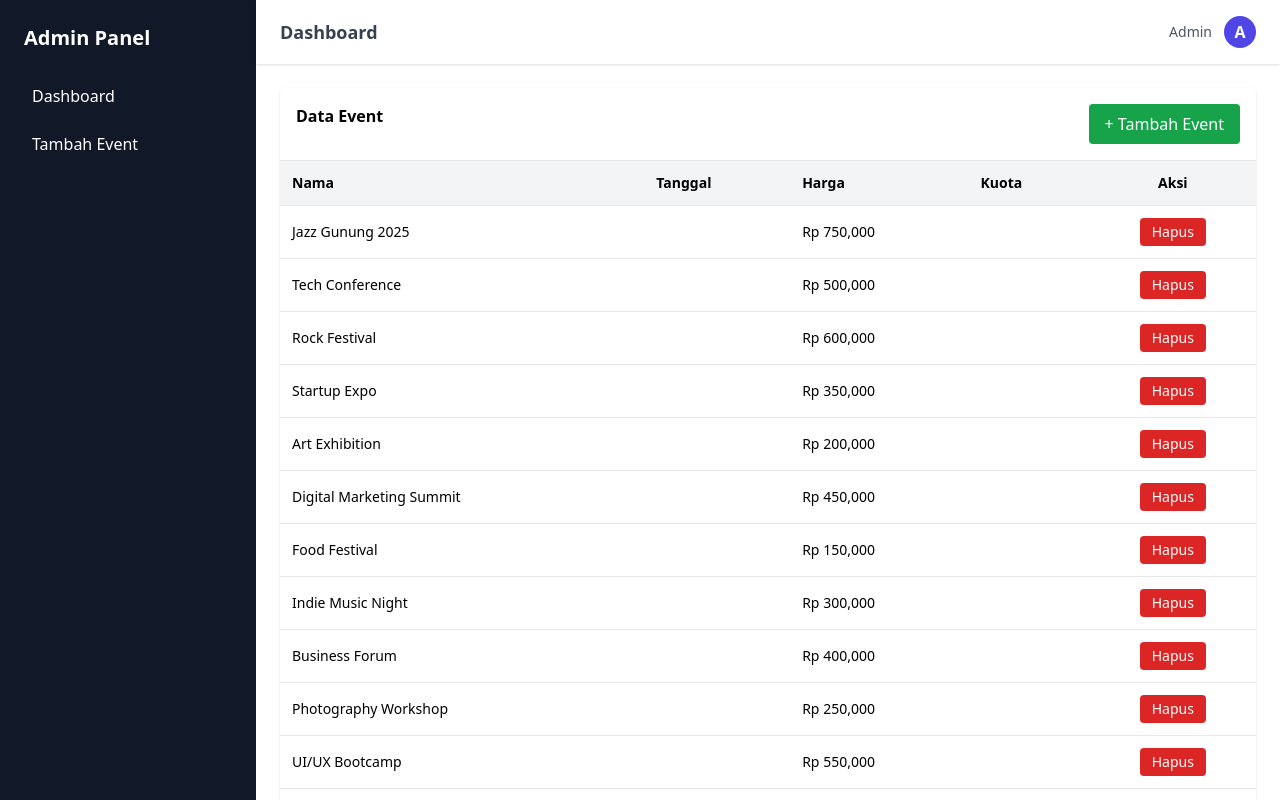
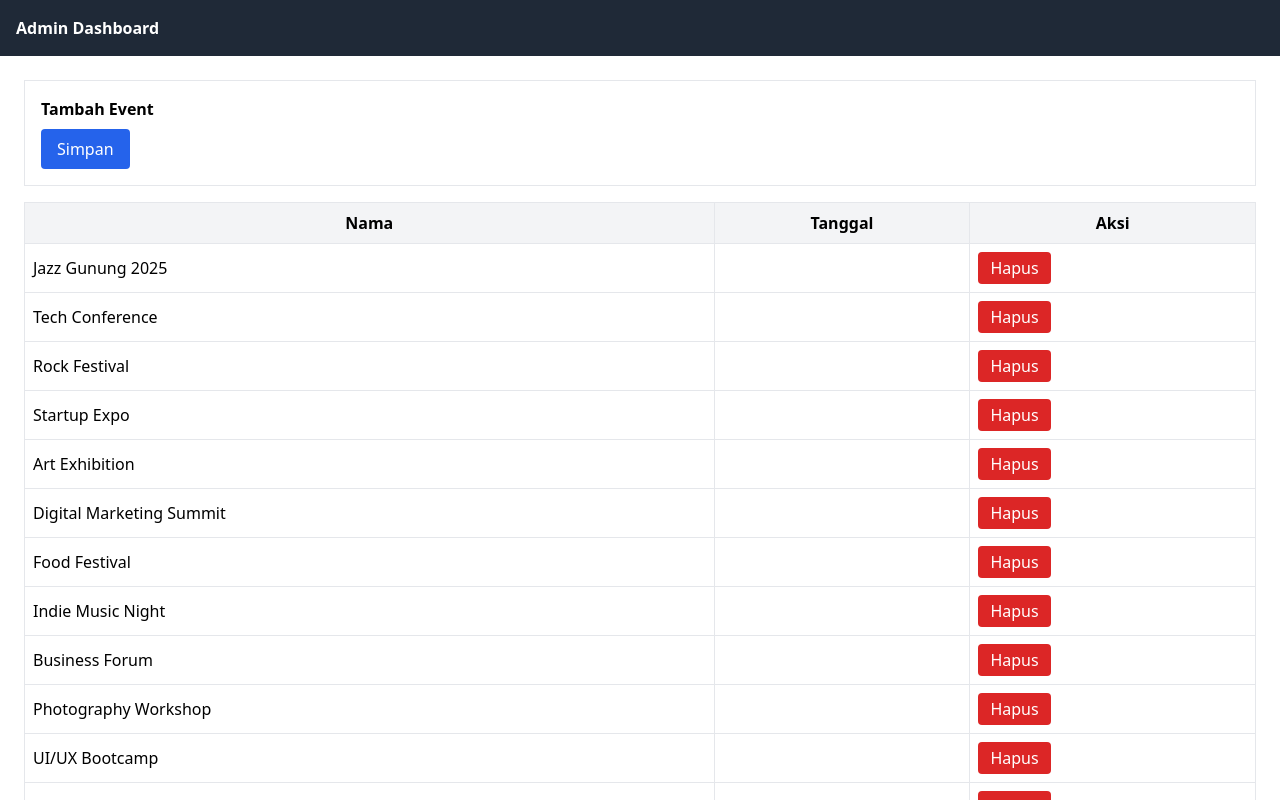
Before and after one commit to 2400016071-boop/project_tekweb, a React (Vite) app: page /admin in a window 1280 px wide. Shown: the top 800 px of the page. Built offline with nearby package versions, Linux system fonts and the light colour scheme.

Commit message:
livia fitur home

```diff
--- a/src/App.jsx
+++ b/src/App.jsx
@@ -1,20 +1,15 @@
 import { Routes, Route } from "react-router-dom";
 
 import Home from "./pages/Home";
+import EventDetail from "./pages/EventDetail";
 import Dashboard from "./pages/admin/Dashboard";
-import EventCreate from "./pages/admin/EventCreate";
-import EventEdit from "./pages/admin/EventEdit";
 
 function App() {
   return (
     <Routes>
-      {/* USER */}
       <Route path="/" element={<Home />} />
-
-      {/* ADMIN */}
+      <Route path="/events/:id" element={<EventDetail />} />
       <Route path="/admin" element={<Dashboard />} />
-      <Route path="/admin/events/create" element={<EventCreate />} />
-      <Route path="/admin/events/edit/:id" element={<EventEdit />} />
     </Routes>
   );
 }
--- a/src/components/admin/AdminHeader.jsx
+++ b/src/components/admin/AdminHeader.jsx
@@ -1,19 +1,7 @@
 export default function AdminHeader() {
   return (
-    <header className="bg-white shadow px-6 py-4 flex justify-between items-center">
-      <h1 className="text-lg font-semibold text-gray-700">
-        Dashboard
-      </h1>
-
-      {/* Keterangan Admin */}
-      <div className="flex items-center gap-3">
-        <span className="text-sm text-gray-600">
-          Admin
-        </span>
-        <div className="w-8 h-8 rounded-full bg-indigo-600 text-white flex items-center justify-center font-semibold">
-          A
-        </div>
-      </div>
+    <header className="bg-gray-800 text-white p-4">
+      <h1 className="font-bold">Admin Dashboard</h1>
     </header>
   );
 }
--- a/src/components/admin/DataTable.jsx
+++ b/src/components/admin/DataTable.jsx
@@ -1,49 +1,25 @@
-import { useNavigate } from "react-router-dom";
-
-export default function DataTable({ events, onDelete }) {
-  const navigate = useNavigate();
-
+export default function DataTable({ events }) {
   const handleDelete = (id) => {
-    if (window.confirm("Yakin hapus event ini?")) {
-      onDelete(id);
-    }
+    console.log("Hapus event ID:", id);
   };
 
   return (
-    <div className="bg-white rounded shadow">
-      <div className="p-4 flex justify-between border-b">
-        <h2 className="font-semibold">Data Event</h2>
-        <button
-          onClick={() => navigate("/admin/events/create")}
-          className="bg-green-600 text-white px-4 py-2 rounded"
-        >
-          + Tambah Event
-        </button>
-      </div>
-
-      <table className="w-full text-sm">
+    <table className="w-full border">
       <thead className="bg-gray-100">
         <tr>
-            <th className="p-3 text-left">Nama</th>
-            <th className="p-3 text-left">Tanggal</th>
-            <th className="p-3 text-left">Harga</th>
-            <th className="p-3 text-left">Kuota</th>
-            <th className="p-3 text-center">Aksi</th>
+          <th className="border p-2">Nama</th>
+          <th className="border p-2">Tanggal</th>
+          <th className="border p-2">Aksi</th>
         </tr>
       </thead>
-
       <tbody>
-          {events.map((e) => (
-            <tr key={e.id} className="border-t">
-              <td className="p-3">{e.name}</td>
-              <td className="p-3">{e.date}</td>
-              <td className="p-3">
-                Rp {e.price.toLocaleString()}
-              </td>
-              <td className="p-3">{e.quota}</td>
-              <td className="p-3 text-center">
+        {events.map((event) => (
+          <tr key={event.id}>
+            <td className="border p-2">{event.name}</td>
+            <td className="border p-2">{event.date}</td>
+            <td className="border p-2">
               <button
-                  onClick={() => handleDelete(e.id)}
+                onClick={() => handleDelete(event.id)}
                 className="bg-red-600 text-white px-3 py-1 rounded"
               >
                 Hapus
@@ -53,6 +29,5 @@ export default function DataTable({ events, onDelete }) {
         ))}
       </tbody>
     </table>
-    </div>
   );
 }
--- a/src/components/user/EventCard.jsx
+++ b/src/components/user/EventCard.jsx
@@ -1,23 +1,43 @@
+import { Link } from "react-router-dom";
+
 export default function EventCard({ event }) {
   return (
-    <div className="border rounded-lg p-4 shadow">
+    <Link
+      to={`/events/${event.id}`}
+      className="group block bg-white rounded-xl overflow-hidden shadow hover:shadow-lg transition"
+    >
+      {/* IMAGE (PERSEGI PANJANG, TIDAK GEPENG) */}
+      <div className="relative h-40 overflow-hidden">
         <img
           src={event.image}
           alt={event.name}
-        className="h-40 w-full object-cover rounded"
+          className="w-full h-full object-cover transition-transform duration-300 group-hover:scale-105"
         />
+      </div>
 
-      <h2 className="font-semibold mt-2">{event.name}</h2>
-      <p className="text-sm text-gray-600">{event.location}</p>
+      {/* CONTENT */}
+      <div className="p-4">
+        <h2 className="font-semibold text-[#5a3a22] truncate">
+          {event.name}
+        </h2>
 
-      <p className="font-bold">Rp {event.price.toLocaleString("id-ID")}</p>
+        <p className="text-sm text-gray-500 mb-2">
+          {event.location}
+        </p>
 
+        <p className="font-bold text-[#6b4226] mb-3">
+          Rp {event.price.toLocaleString("id-ID")}
+        </p>
+
+        {/* BUTTON */}
         <button
-        className="mt-2 bg-green-600 text-white px-3 py-1 rounded hover:bg-green-700"
-        onClick={() => console.log("Booking:", event.name)}
+          onClick={(e) => e.preventDefault()}
+          className="w-full text-sm bg-[#6b4226] text-white py-2 rounded-md
+                     hover:bg-[#56321c] transition"
         >
           Beli Tiket
         </button>
       </div>
+    </Link>
   );
 }
--- a/src/components/user/Navbar.jsx
+++ b/src/components/user/Navbar.jsx
@@ -1,8 +1,22 @@
+import { Link } from "react-router-dom";
+
 export default function Navbar() {
   return (
-    <nav className="bg-black text-white px-6 py-4 flex justify-between">
-      <h1 className="font-bold">Event Ticket</h1>
-      <button>Login Admin</button>
+    <nav className="bg-[#5C3A21] text-white px-6 py-4 flex justify-between items-center shadow">
+      {/* LOGO / TITLE */}
+      <Link to="/" className="text-lg font-bold tracking-wide">
+        Event Ticket
+      </Link>
+
+      {/* MENU */}
+      <div className="flex items-center gap-4">
+        <Link
+          to="/login"
+          className="bg-white text-[#5C3A21] px-4 py-1.5 rounded-md text-sm font-medium hover:bg-[#F3E6DB] transition"
+        >
+          Login Admin
+        </Link>
+      </div>
     </nav>
   );
 }
--- a/src/hooks/useEvents.js
+++ b/src/hooks/useEvents.js
@@ -1,6 +1,4 @@
-import { useState, useEffect } from "react";
-
-const STORAGE_KEY = "events_data";
+import { useState } from "react";
 
 export const useEvents = () => {
   const [events] = useState([
@@ -14,13 +12,13 @@ export const useEvents = () => {
       id: 2,
       name: "Tech Conference",
       price: 500000,
-      image: "https://images.unsplash.com/photo-1515165562835-c4c47a2a7b92?auto=format&fit=crop&w=800&q=80",
+      image: "https://images.unsplash.com/photo-1517248135467-4c7edcad34c4?auto=format&fit=crop&w=800&q=80",
     },
     {
       id: 3,
       name: "Rock Festival",
       price: 600000,
-      image: "https://images.unsplash.com/photo-14970 32205916-ac775f0649ae?auto=format&fit=crop&w=800&q=80",
+      image: "https://images.unsplash.com/photo-1497032205916-ac775f0649ae?auto=format&fit=crop&w=800&q=80",
     },
     {
       id: 4,
--- a/src/pages/Home.jsx
+++ b/src/pages/Home.jsx
@@ -2,7 +2,6 @@ import Navbar from "../components/user/Navbar";
 import EventCard from "../components/user/EventCard";
 import Footer from "../components/user/Footer";
 import { useEvents } from "../hooks/useEvents";
-import { Link } from "react-router-dom";
 
 export default function Home() {
   const { events } = useEvents();
@@ -11,17 +10,17 @@ export default function Home() {
     <>
       <Navbar />
 
-      <div className="grid grid-cols-1 md:grid-cols-3 gap-4 p-6">
-        {events.map((event) => (
-          <Link
-            key={event.id}
-            to={`/event/${event.id}`}
-            className="block"
-          >
-            <EventCard event={event} />
-          </Link>
-        ))}
-      </div>
+      <main className="min-h-screen bg-[#F8F1EA] px-6 py-10">
+        <h1 className="text-2xl font-bold text-[#5C3A21] mb-6">
+          Event Terbaru
+        </h1>
+
+        <div className="grid grid-cols-2 sm:grid-cols-3 lg:grid-cols-4 gap-6">
+          {events.map((event) => (
+            <EventCard key={event.id} event={event} />
+          ))}
+        </div>
+      </main>
 
       <Footer />
     </>
--- a/src/pages/admin/Dashboard.jsx
+++ b/src/pages/admin/Dashboard.jsx
@@ -1,21 +1,18 @@
 import AdminHeader from "../../components/admin/AdminHeader";
-import AdminSidebar from "../../components/admin/AdminSidebar";
+import EventForm from "../../components/admin/EventForm";
 import DataTable from "../../components/admin/DataTable";
 import { useEvents } from "../../hooks/useEvents";
 
 export default function Dashboard() {
-  const { events, deleteEvent } = useEvents();
+  const { events } = useEvents();
 
   return (
-    <div className="flex min-h-screen bg-brown-100">
-      <AdminSidebar />
-
-      <div className="flex-1">
-        <AdminHeader />
-        <div className="p-6">
-          <DataTable events={events} onDelete={deleteEvent} />
-        </div>
+    <>
+      <AdminHeader />
+      <div className="p-6">
+        <EventForm />
+        <DataTable events={events} />
       </div>
-    </div>
+    </>
   );
 }
```
Also changed, not shown: src/components/admin/EventForm.jsx (line endings or trailing spaces). Lines whose indentation alone changed are shown as unchanged.
